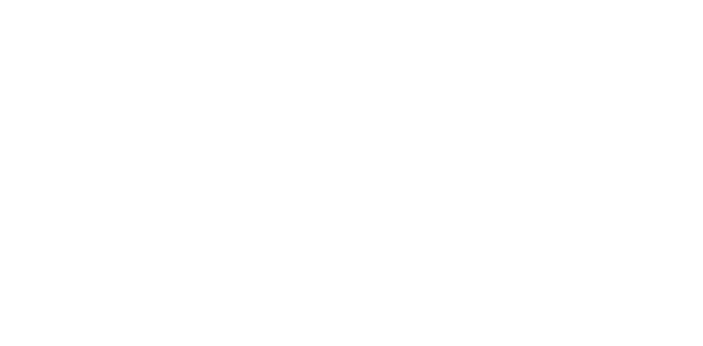
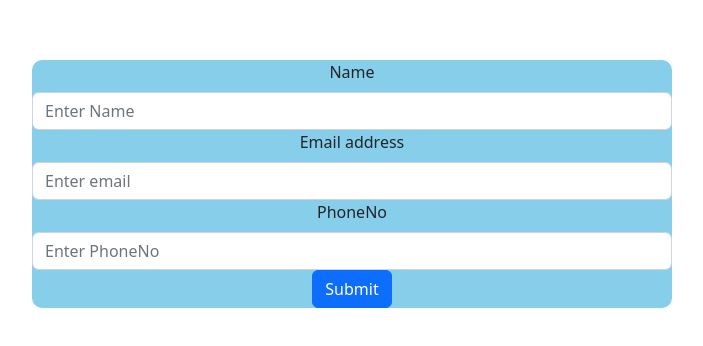
Before and after one commit to ajayjonna9/Ecommerce, a React (Create React App) app: page /contactus in a window 1280 px wide. Before the commit this address had no page. Shown: the part 140-486 px from the top of the page, without its empty margins (268-971 px from the left). Built offline with nearby package versions, Linux system fonts and the light colour scheme.

Commit message:
adding contact page

```diff
--- a/package.json
+++ b/package.json
@@ -6,6 +6,7 @@
     "@testing-library/jest-dom": "^5.16.5",
     "@testing-library/react": "^13.4.0",
     "@testing-library/user-event": "^13.5.0",
+    "axios": "^1.2.1",
     "bootstrap": "^5.2.3",
     "react": "^18.2.0",
     "react-bootstrap": "^2.6.0",
--- a/src/App.js
+++ b/src/App.js
@@ -4,6 +4,7 @@
 import Store from "./Components/Storepage/Store";
 import About from "./Components/About/About";
 import Home from "./Components/HomePage/Home";
+import ContactUsPage from "./Components/ContactUs/ContactUsPage";
 
 function App() {
   return (
@@ -12,6 +13,7 @@
         <Route path="/" element={<Store />} />
         <Route path="/about" element={<About />} />
         <Route path="/home" element={<Home />} />
+        <Route path="/contactus" element={<ContactUsPage />} />
       </Routes>
     </div>
   );
--- /dev/null
+++ b/src/Components/ContactUs/ContactUsPage.js
@@ -0,0 +1,50 @@
+import React, { useRef } from "react";
+import Button from "react-bootstrap/Button";
+import Form from "react-bootstrap/Form";
+import "./contactpage.css";
+import axios from "axios";
+
+const ContactUsPage = () => {
+  const name = useRef("");
+  const email = useRef("");
+  const phno = useRef("");
+  const onsubmit = async (e) => {
+    e.preventDefault();
+    try {
+      const obj = {
+        name: name.current.value,
+        email: email.current.value,
+        phoneNo: phno.current.value,
+      };
+      console.log(obj);
+
+      const res = await axios.post(
+        "https://contactusform-d1104-default-rtdb.firebaseio.com/contact_info.json",
+        obj
+      );
+      console.log(res);
+    } catch (err) {
+      console.log(err);
+    }
+  };
+  return (
+    <div className="contactpage">
+      <Form onSubmit={onsubmit}>
+        <Form.Label>Name</Form.Label>
+        <Form.Control type="text" placeholder="Enter Name" ref={name} />
+
+        <Form.Label>Email address</Form.Label>
+        <Form.Control type="email" placeholder="Enter email" ref={email} />
+
+        <Form.Label>PhoneNo</Form.Label>
+        <Form.Control type="tel" placeholder="Enter PhoneNo" ref={phno} />
+
+        <Button variant="primary" type="submit">
+          Submit
+        </Button>
+      </Form>
+    </div>
+  );
+};
+
+export default ContactUsPage;
--- /dev/null
+++ b/src/Components/ContactUs/contactpage.css
@@ -0,0 +1,11 @@
+.contactpage {
+  text-align: center;
+  width: 50%;
+  background-color: skyblue;
+  position: relative;
+  top: 200px;
+  left: 300px;
+  border-radius: 10px;
+}
+.forminput {
+}
--- a/src/Components/Header/Header.js
+++ b/src/Components/Header/Header.js
@@ -7,7 +7,7 @@
   return (
     <div>
       <Navbars></Navbars>
-      <Cart />
+
       <Headerheading />
     </div>
   );
--- a/src/Components/Header/NavbarComponents.css
+++ b/src/Components/Header/NavbarComponents.css
@@ -28,3 +28,11 @@
   bottom: 3px;
   font-family: serif;
 }
+.navbarcontact {
+  color: white;
+
+  position: absolute;
+  left: 800px;
+  bottom: 3px;
+  font-family: serif;
+}
--- a/src/Components/Header/Navbars.js
+++ b/src/Components/Header/Navbars.js
@@ -27,6 +27,13 @@
         <NavLink to="/about" activeStyle={activestyle} className="navbarabout ">
           About
         </NavLink>
+        <NavLink
+          to="/contactus"
+          activeStyle={activestyle}
+          className="navbarcontact "
+        >
+          ContactUs
+        </NavLink>
         <Cart />
       </Navbar>
     </div>
```
Also changed, not shown: 1 other file (tests, documents, lock files or other folders).
